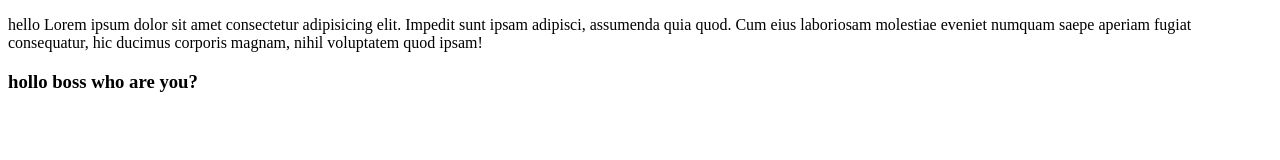
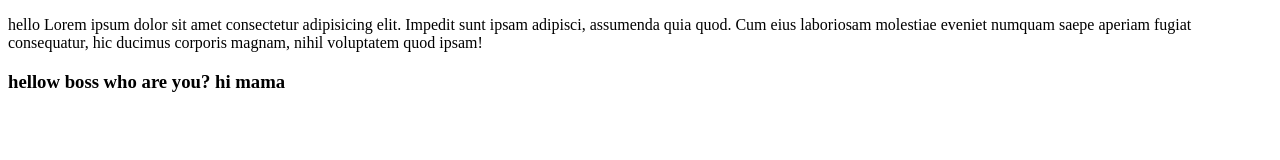
Before and after one commit to robeyoul/myfirst-git-ripo, a plain HTML site: page index.html in a window 1280 px wide. Drawn offline with Linux system fonts and the light colour scheme.

Commit message:
add some text

```diff
--- a/index.html
+++ b/index.html
@@ -14,6 +14,6 @@
       magnam, nihil voluptatem quod ipsam!
     </p>
 
-    <h3>hollo boss who are you?</h3>
+    <h3>hellow boss who are you? hi mama</h3>
   </body>
 </html>
```
